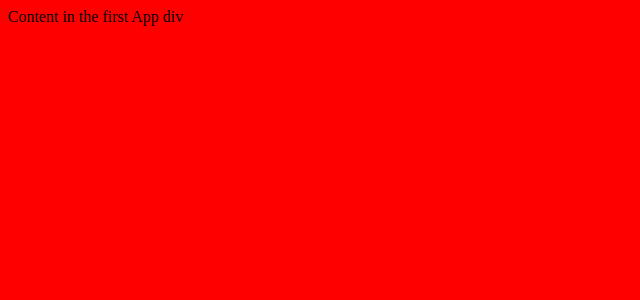
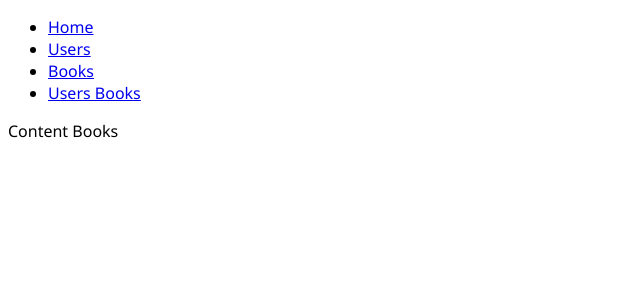
Before and after one commit to netvgit/state-management-tools-proto, a React app: page /books in a window 1280 px wide. Shown: the top 300 px of the page, without its empty margins (0-640 px from the left). Built offline with nearby package versions, Linux system fonts and the light colour scheme.

Commit message:
Added the initial components and routes

```diff
--- a/index.html
+++ b/index.html
@@ -5,6 +5,6 @@
   </head>
   <body>
     <div id="root"></div>
-    <script src="build/bundle.js"></script>
+    <script src="/build/bundle.js"></script>
   </body>
 </html>
--- a/package.json
+++ b/package.json
@@ -26,6 +26,7 @@
     "react": "^16.4.1",
     "react-dom": "^16.4.1",
     "react-redux": "^5.0.7",
+    "react-router-dom": "^4.3.1",
     "redux": "^4.0.0"
   }
 }
--- a/src/App.css
+++ b/src/App.css
@@ -1,3 +1,3 @@
 body{
-  background-color: red;
+  font-family: 'Segoe UI', Tahoma, Geneva, Verdana, sans-serif;
 }
--- a/src/App.js
+++ b/src/App.js
@@ -1,11 +1,35 @@
 import React, { Component } from "react";
+import { BrowserRouter as Router, Route, Link } from "react-router-dom";
+
+import Home from './components/Home';
+import Users from './components/Users';
+import Books from './components/Books';
+import UsersBooks from './components/UsersBooks';
+
 import './App.css';
 
-class App extends Component{
+class App extends Component {
   render() {
-    return(
+    return (
       <div>
-        Content in the first App div
+        <Router>
+          <div>
+            <div>
+              <ul>
+                <li><Link to="/">Home</Link></li>
+                <li><Link to="/users">Users</Link></li>
+                <li><Link to="/books">Books</Link></li>
+                <li><Link to="/users-books">Users Books</Link></li>
+              </ul>
+            </div>
+            <div>
+              <Route exact path="/" component={Home} />
+              <Route path="/users" component={Users} />
+              <Route path="/books" component={Books} />
+              <Route path="/users-books" component={UsersBooks} />
+            </div>
+          </div>
+        </Router>
       </div>
     );
   }
--- /dev/null
+++ b/src/components/Books.js
@@ -0,0 +1,13 @@
+import React, { Component } from "react";
+
+class Books extends Component {
+  render() {
+    return (
+      <div>
+        Content Books
+      </div>
+    );
+  }
+}
+
+export default Books;
--- /dev/null
+++ b/src/components/Home.js
@@ -0,0 +1,13 @@
+import React, { Component } from "react";
+
+class Home extends Component {
+  render() {
+    return (
+      <div>
+        Content Home
+      </div>
+    );
+  }
+}
+
+export default Home;
--- /dev/null
+++ b/src/components/Users.js
@@ -0,0 +1,13 @@
+import React, { Component } from "react";
+
+class Users extends Component {
+  render() {
+    return (
+      <div>
+        Content Users
+      </div>
+    );
+  }
+}
+
+export default Users;
--- /dev/null
+++ b/src/components/UsersBooks.js
@@ -0,0 +1,13 @@
+import React, { Component } from "react";
+
+class UsersBooks extends Component {
+  render() {
+    return (
+      <div>
+        Content UsersBooks
+      </div>
+    );
+  }
+}
+
+export default UsersBooks;
```
Also changed, not shown: 3 other files (tests, documents, lock files or other folders).
